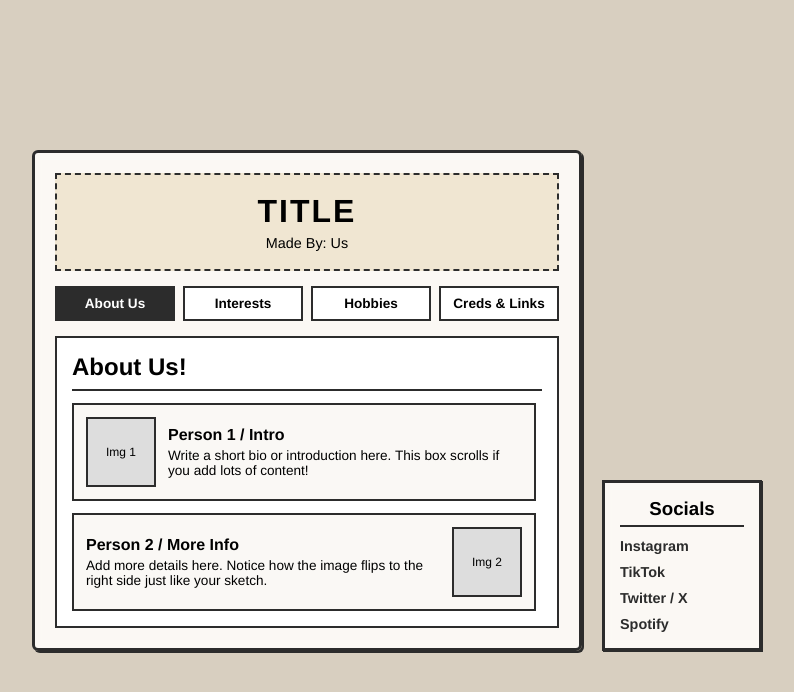
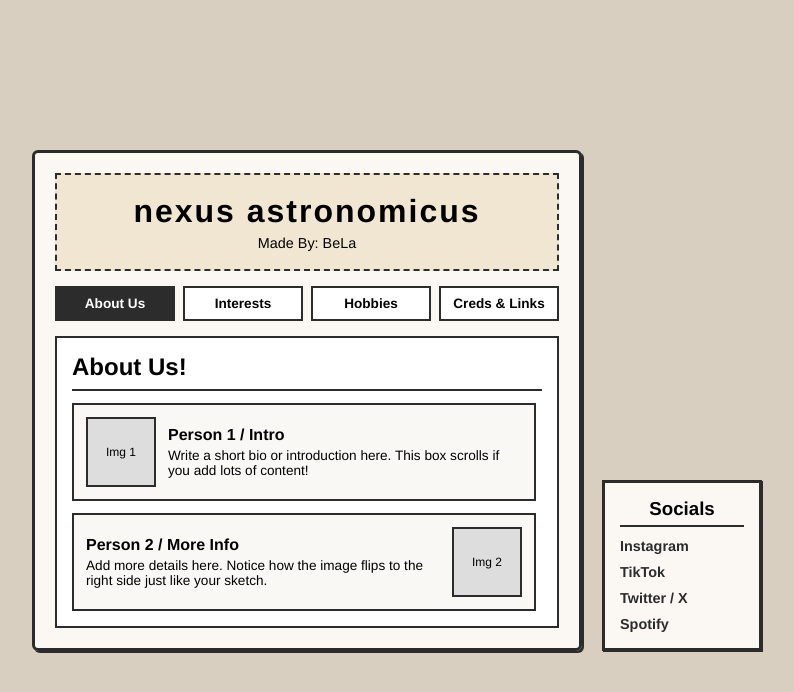
Before and after one commit to an0nym0usc4t/duo, a plain HTML site: page index.html in a window 1280 px wide. Shown: the whole page, without its empty margins (243-1037 px from the left). Drawn offline with Linux system fonts and the light colour scheme.

Commit message:
Update index.html

```diff
--- a/index.html
+++ b/index.html
@@ -18,8 +18,8 @@
 
       <!-- Cover / Header Design -->
       <header class="cover-header">
-        <h1 class="main-title">TITLE</h1>
-        <p class="subtitle">Made By: Us</p>
+        <h1 class="main-title">nexus astronomicus</h1>
+        <p class="subtitle">Made By: BeLa</p>
       </header>
 
       <!-- Navigation Tabs -->
```
